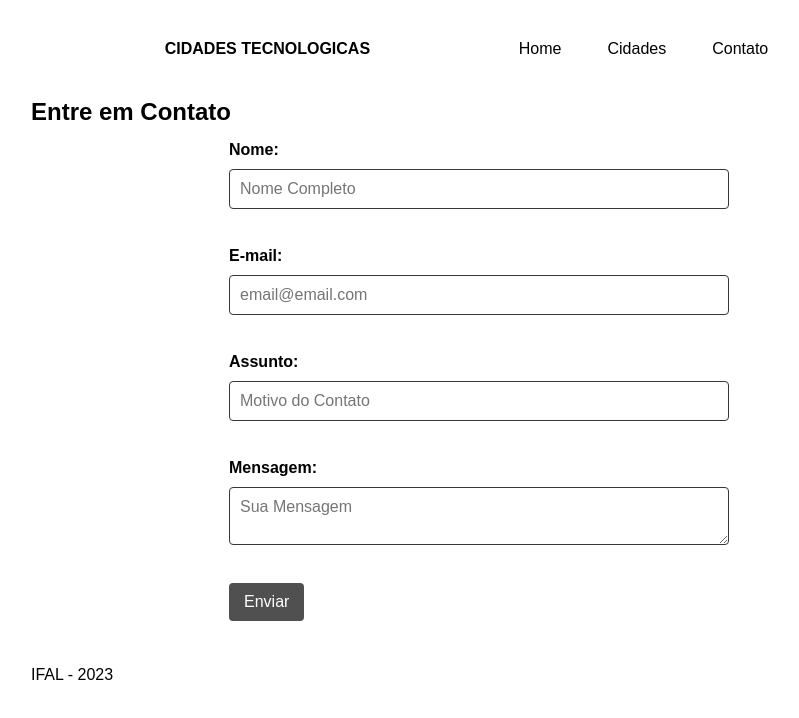
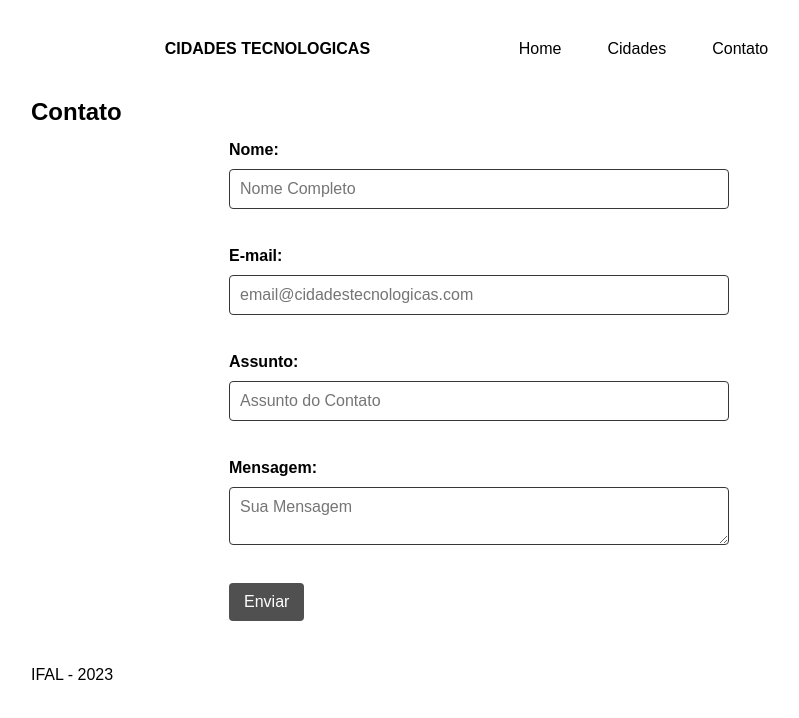
Before and after one commit to deivisonif/atividade_cidades_tecnologicas, a plain HTML site: page contato.html in a window 1280 px wide. Shown: the whole page, without its empty margins (161-960 px from the left). Drawn offline with Linux system fonts and the light colour scheme.

Commit message:
Update contato.html

```diff
--- a/contato.html
+++ b/contato.html
@@ -24,17 +24,17 @@
     </header>
     <main>
       <section>
-        <h1>Entre em Contato</h1>
+        <h1>Contato</h1>
         <div class="container_paragrafo">
           <form action="enviar.js" method="post" autocomplete="on">
             <label for="nome">Nome:</label>
             <input type="text" id="nome" name="nome" required autocomplete="name" placeholder="Nome Completo"><br>
 
             <label for="email">E-mail:</label>
-            <input type="email" id="email" name="email" required autocomplete="email" placeholder="email@email.com"><br>
+            <input type="email" id="email" name="email" required autocomplete="email" placeholder="email@cidadestecnologicas.com"><br>
 
             <label for="assunto">Assunto:</label>
-            <input type="text" id="assunto" name="assunto" required placeholder="Motivo do Contato"><br>
+            <input type="text" id="assunto" name="assunto" required placeholder="Assunto do Contato"><br>
 
             <label for="mensagem">Mensagem:</label>
             <textarea id="mensagem" name="mensagem" required placeholder="Sua Mensagem"></textarea><br>
```
